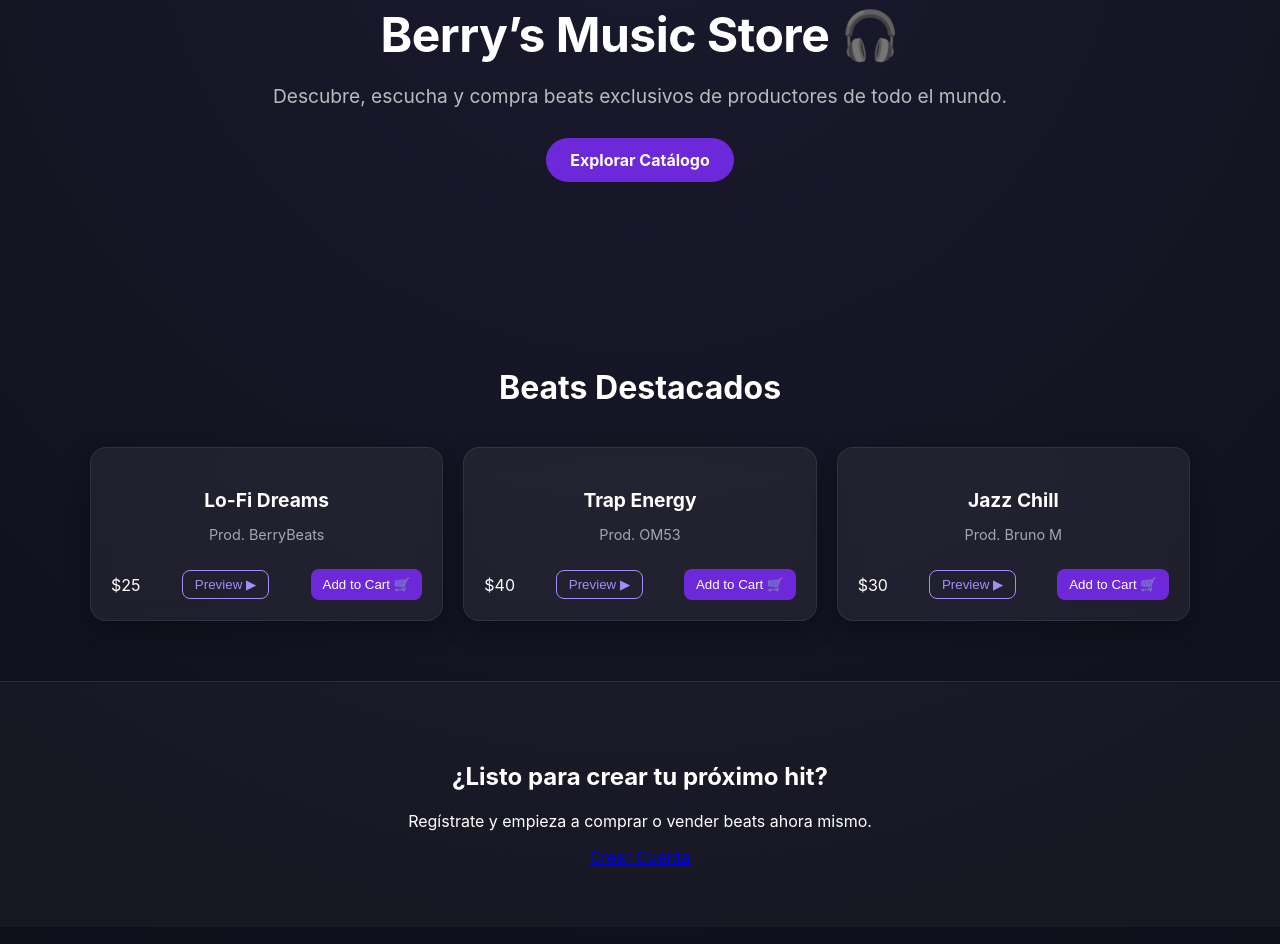
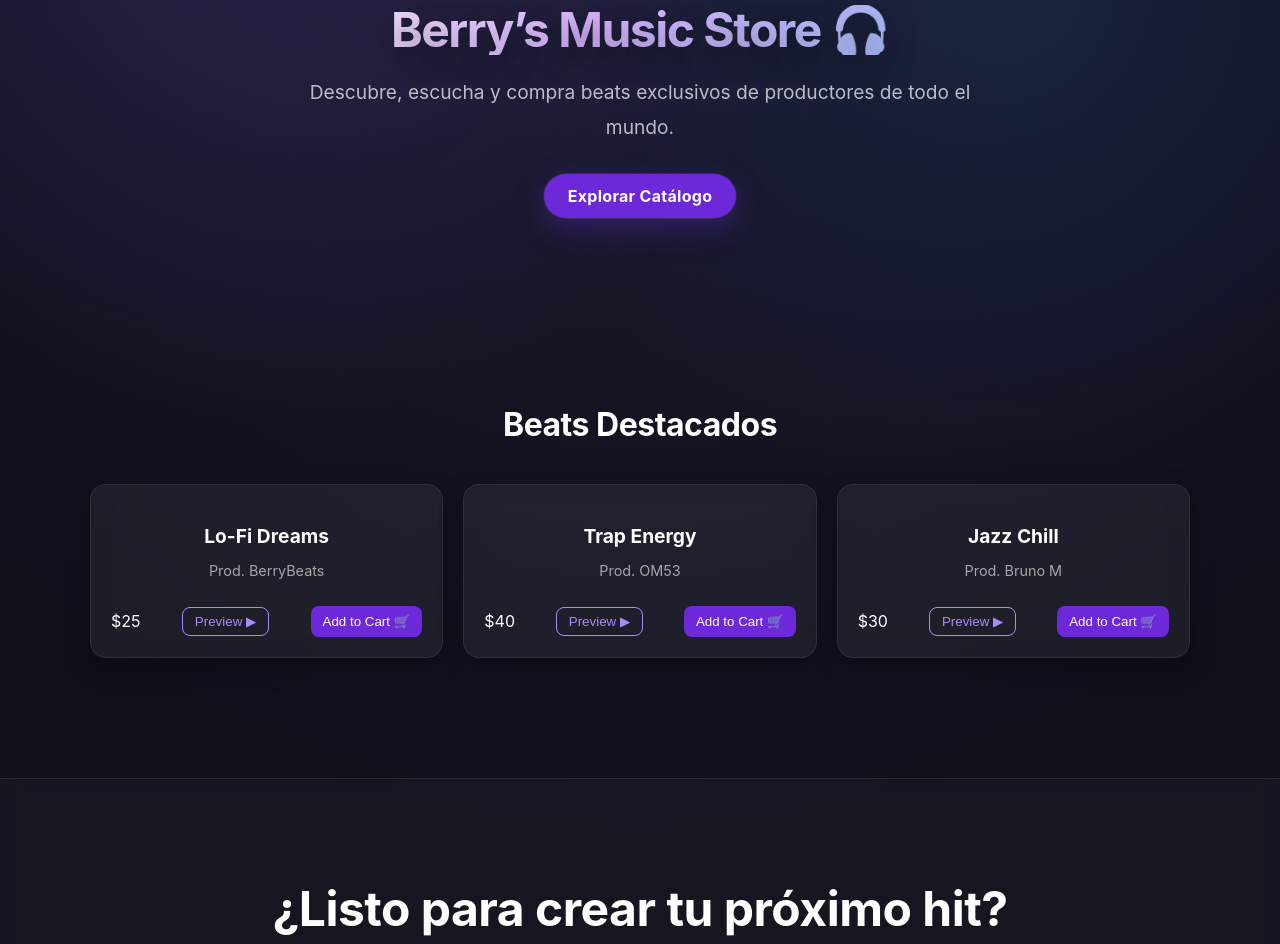
Before and after one commit to LeonBerry07/Berry-s-front, a React (Create React App) app: page / in a window 1280 px wide. Shown: the part 220-1164 px from the top of the page. Built offline with nearby package versions, Linux system fonts and the light colour scheme.

Commit message:
home-visuals-updated

```diff
--- a/src/components/Home/Home.css
+++ b/src/components/Home/Home.css
@@ -1,5 +1,8 @@
 .home {
-  background: radial-gradient(circle at top, #1a1a2e, #0f0f1a);
+  background:
+    radial-gradient(circle at 20% 0%, rgba(139, 92, 246, 0.18), transparent 35%),
+    radial-gradient(circle at 80% 10%, rgba(59, 130, 246, 0.12), transparent 35%),
+    radial-gradient(circle at top, #1a1a2e, #0f0f1a 70%);
   color: white;
   min-height: 100vh;
   font-family: "Inter", system-ui, sans-serif;
@@ -8,63 +11,124 @@
 /* HERO */
 .hero {
   text-align: center;
-  padding: 110px 20px;
+  padding: 130px 20px 110px;
+  max-width: 900px;
+  margin: 0 auto;
 }
 
 .hero h1 {
-  font-size: 3.2rem;
+  font-size: clamp(2.8rem, 6vw, 4.8rem);
+  font-weight: 800;
+  line-height: 1.05;
+  letter-spacing: -1.5px;
+  margin-bottom: 24px;
+
+  background: linear-gradient(135deg, #ffffff 0%, #d8b4fe 45%, #93c5fd 100%);
+  -webkit-background-clip: text;
+  -webkit-text-fill-color: transparent;
+  background-clip: text;
+
+  text-shadow: 0 10px 30px rgba(0, 0, 0, 0.35);
+}
+
+.hero p {
+  font-size: 1.25rem;
+  line-height: 1.8;
+  margin-bottom: 36px;
+  color: rgba(255, 255, 255, 0.72);
+  max-width: 700px;
+  margin-left: auto;
+  margin-right: auto;
+}
+
+/* BOTÓN PRINCIPAL */
+.btn-primary {
+  display: inline-block;
+  padding: 14px 30px;
+  border-radius: 999px;
+
+  background: linear-gradient(135deg, #6d28d9, #8b5cf6);
+  color: white;
+  text-decoration: none;
+  font-weight: 700;
+  letter-spacing: 0.3px;
+
+  box-shadow:
+    0 10px 30px rgba(109, 40, 217, 0.35),
+    0 0 0 1px rgba(255, 255, 255, 0.08);
+
+  transition: all 0.25s ease;
+}
+
+.btn-primary:hover {
+  transform: translateY(-3px) scale(1.04);
+  box-shadow:
+    0 16px 40px rgba(139, 92, 246, 0.45),
+    0 0 0 1px rgba(255, 255, 255, 0.12);
+}
+
+/* FEATURED */
+.featured {
+  padding: 80px 20px;
+  text-align: center;
+}
+
+.featured h2 {
+  font-size: clamp(2rem, 4vw, 2.8rem);
+  font-weight: 700;
+  letter-spacing: -0.5px;
+  margin-bottom: 50px;
+}
+
+/* GRID */
+.beat-grid {
+  display: grid;
+  grid-template-columns: repeat(auto-fit, minmax(260px, 1fr));
+  gap: 28px;
+  max-width: 1200px;
+  margin: 0 auto;
+}
+
+/* CTA */
+.cta {
+  margin-top: 60px;
+  padding: 90px 20px;
+  text-align: center;
+
+  background: rgba(255, 255, 255, 0.035);
+  border-top: 1px solid rgba(255, 255, 255, 0.08);
+  backdrop-filter: blur(10px);
+}
+
+.cta h2 {
+  font-size: clamp(2rem, 4vw, 3rem);
   font-weight: 700;
   margin-bottom: 20px;
   letter-spacing: -0.5px;
 }
 
-.hero p {
-  font-size: 1.2rem;
-  margin-bottom: 30px;
+.cta p {
+  max-width: 650px;
+  margin: 0 auto 30px;
+  line-height: 1.8;
   color: rgba(255, 255, 255, 0.7);
 }
 
-/* botón principal */
-.btn-primary {
-  background: #6d28d9;
-  color: white;
-  padding: 12px 26px;
-  border-radius: 50px;
-  text-decoration: none;
-  font-weight: bold;
-  display: inline-block;
-  transition: 0.2s;
+/* RESPONSIVE */
+@media (max-width: 768px) {
+  .hero {
+    padding: 100px 20px 80px;
   }
 
-.btn-primary:hover {
-  background: #8b5cf6;
-  transform: scale(1.05);
+  .hero p {
+    font-size: 1.05rem;
   }
 
-/* FEATURED */
   .featured {
     padding: 60px 20px;
-  text-align: center;
   }
 
-.featured h2 {
-  font-size: 2rem;
-  margin-bottom: 40px;
+  .cta {
+    padding: 70px 20px;
   }
-
-/* GRID */
-.beat-grid {
-  display: grid;
-  grid-template-columns: repeat(auto-fit, minmax(240px, 1fr));
-  gap: 20px;
-  max-width: 1100px;
-  margin: 0 auto;
 }
-
-/* CTA */
-.cta {
-  background: rgba(255, 255, 255, 0.03);
-  border-top: 1px solid rgba(255, 255, 255, 0.08);
-  padding: 70px 20px;
-  text-align: center;
-}
```
Lines whose indentation alone changed are shown as unchanged.
